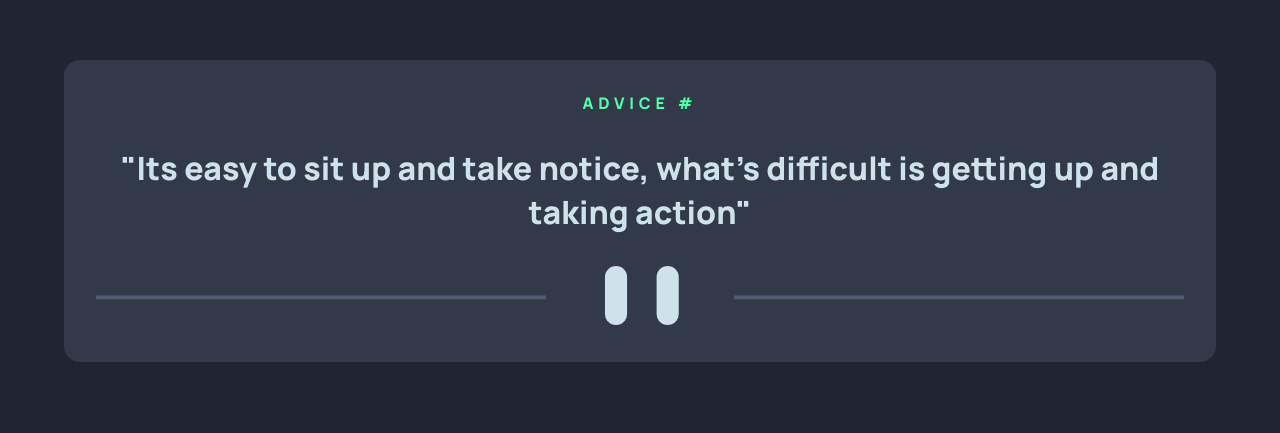
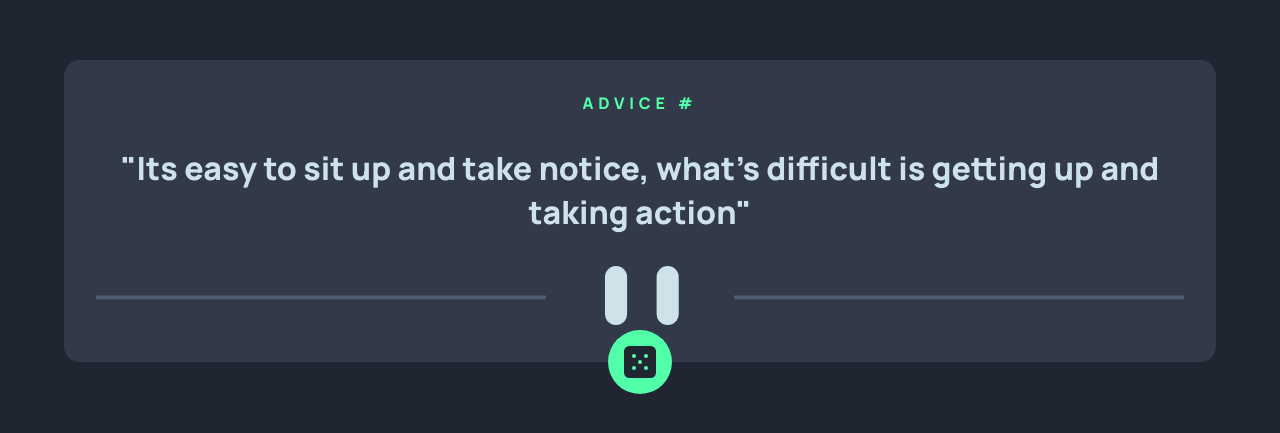
Before and after one commit to RicardoSerrano19/frontend_advice-generator, a plain HTML site: page index.html in a window 1280 px wide. Shown: the part 189-622 px from the top of the page. Drawn offline with Linux system fonts and the light colour scheme.

Commit message:
feat: add dice

```diff
--- a/style.css
+++ b/style.css
@@ -35,6 +35,7 @@ body{
     border-radius: 1rem;
     width: 90%;
     padding: 2rem;
+    position: relative;
 }
 
 .container__title{
@@ -57,3 +58,30 @@ body{
     background-repeat: no-repeat;
     background-size: contain;
 }
+
+.container::after{
+    content: '';
+    position: absolute;
+    width: 2rem;
+    height: 2rem;
+    bottom: 0;
+    left: 50%;
+    transform: translate(-50%, 50%);
+    background-color: var(--neon-green);
+    background-image: url('./images/icon-dice.svg');
+    background-repeat: no-repeat;
+    background-size: cover;
+    cursor: pointer;
+}
+
+.container::before{
+    content: '';
+    position: absolute;
+    width: 4rem;
+    height: 4rem;
+    bottom: 0;
+    left: 50%;
+    transform: translate(-50%, 50%);
+    background-color: var(--neon-green);
+    border-radius: 50%;
+}
```
